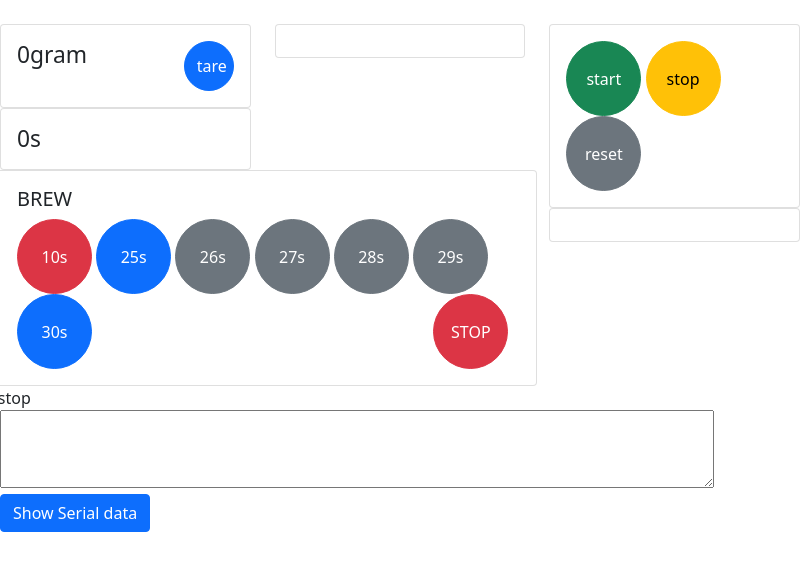
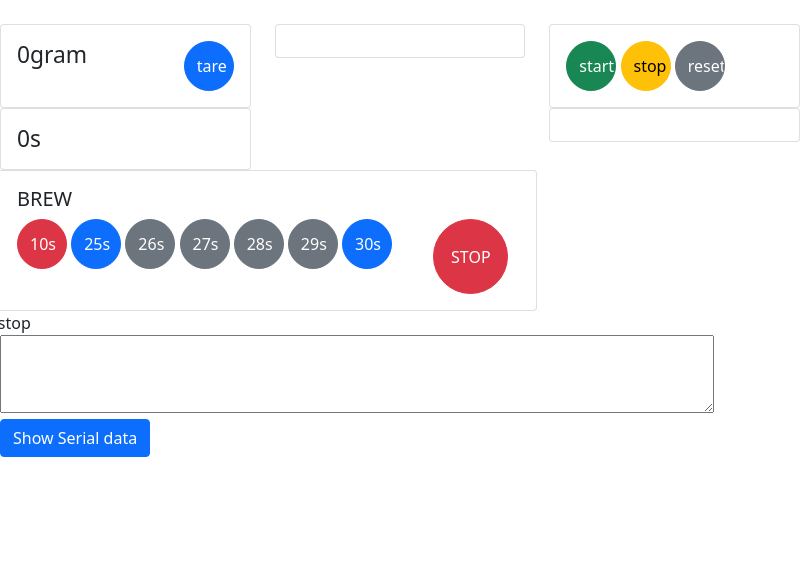
Before and after one commit to ICYou/Project-Silvia, an Electron app: page electron/index.html in a window 800 px wide. Drawn offline with nearby package versions, Linux system fonts and the light colour scheme; no server answers; files whose address does not match are found by name.

Commit message:
Changed button sizes

```diff
--- a/electron/index.html
+++ b/electron/index.html
@@ -48,12 +48,12 @@
                     </div>
                     <div class="card-body collapse" id="setSP">
 
-                        <input class="btn btn-warning btn-round" id="sp20" type="submit" name="sp20" value="sp20"/>
-                        <input class="btn btn-primary btn-round" id="sp85" type="submit" name="sp85" value="sp85"/>
-                        <input class="btn btn-primary btn-round" id="sp90" type="submit" name="sp90" value="sp90"/>
-                        <input class="btn btn-primary btn-round" id="sp95" type="submit" name="sp95" value="sp95"/>
-                        <input class="btn btn-danger btn-round" id="sp110" type="submit" name="sp110" value="sp110"/>
-                        <input class="btn btn-danger btn-round" id="sp120" type="submit" name="sp120" value="sp120"/>
+                        <input class="btn btn-warning btn-small btn-round" id="sp20" type="submit" name="sp20" value="sp20"/>
+                        <input class="btn btn-primary btn-round btn-small" id="sp85" type="submit" name="sp85" value="sp85"/>
+                        <input class="btn btn-primary btn-round btn-small" id="sp90" type="submit" name="sp90" value="sp90"/>
+                        <input class="btn btn-primary btn-round btn-small" id="sp95" type="submit" name="sp95" value="sp95"/>
+                        <input class="btn btn-danger btn-round btn-small" id="sp110" type="submit" name="sp110" value="sp110"/>
+                        <input class="btn btn-danger btn-round btn-small" id="sp120" type="submit" name="sp120" value="sp120"/>
 
                     </div>
                 </div>
@@ -64,13 +64,13 @@
                 <div class="card">
                     <div class="card-body">
                         <h5>BREW</h5>
-                        <input class="btn btn-danger btn-round" id="brew10" type="submit" name="brew10" value="10s"/>
-                        <input class="btn btn-primary btn-round" id="brew25" type="submit" name="brew25" value="25s"/>
-                        <input class="btn btn-secondary btn-round" id="brew26" type="submit" name="brew26" value="26s"/>
-                        <input class="btn btn-secondary btn-round" id="brew27" type="submit" name="brew27" value="27s"/>
-                        <input class="btn btn-secondary btn-round" id="brew28" type="submit" name="brew28" value="28s"/>
-                        <input class="btn btn-secondary btn-round" id="brew29" type="submit" name="brew29" value="29s"/>
-                        <input class="btn btn-primary btn-round" id="brew30" type="submit" name="brew30" value="30s"/>
+                        <input class="btn btn-danger btn-round btn-small" id="brew10" type="submit" name="brew10" value="10s"/>
+                        <input class="btn btn-primary btn-round btn-small" id="brew25" type="submit" name="brew25" value="25s"/>
+                        <input class="btn btn-secondary btn-round btn-small" id="brew26" type="submit" name="brew26" value="26s"/>
+                        <input class="btn btn-secondary btn-round btn-small" id="brew27" type="submit" name="brew27" value="27s"/>
+                        <input class="btn btn-secondary btn-round btn-small" id="brew28" type="submit" name="brew28" value="28s"/>
+                        <input class="btn btn-secondary btn-round btn-small" id="brew29" type="submit" name="brew29" value="29s"/>
+                        <input class="btn btn-primary btn-round btn-small" id="brew30" type="submit" name="brew30" value="30s"/>
                         <input class="btn btn-danger btn-round float-end" id="brewStop" type="submit" name="brewStop" value="STOP"/>
 
 
@@ -84,9 +84,9 @@ bstop
         <div class="col-4">
             <div class="card">
             <div class="card-body">
-              <input class="btn btn-success btn-round" id="start" type="submit" name="stop" value="start"/>
-              <input class="btn btn-warning btn-round" id="stop" type="submit" name="stop" value="stop"/>
-              <input class="btn btn-secondary btn-round" id="reset" type="submit" name="reset" value="reset"/>
+              <input class="btn btn-success btn-round btn-small" id="start" type="submit" name="stop" value="start"/>
+              <input class="btn btn-warning btn-round btn-small" id="stop" type="submit" name="stop" value="stop"/>
+              <input class="btn btn-secondary btn-round btn-small" id="reset" type="submit" name="reset" value="reset"/>
             </div>
         </div>
         <div class="card">
```
